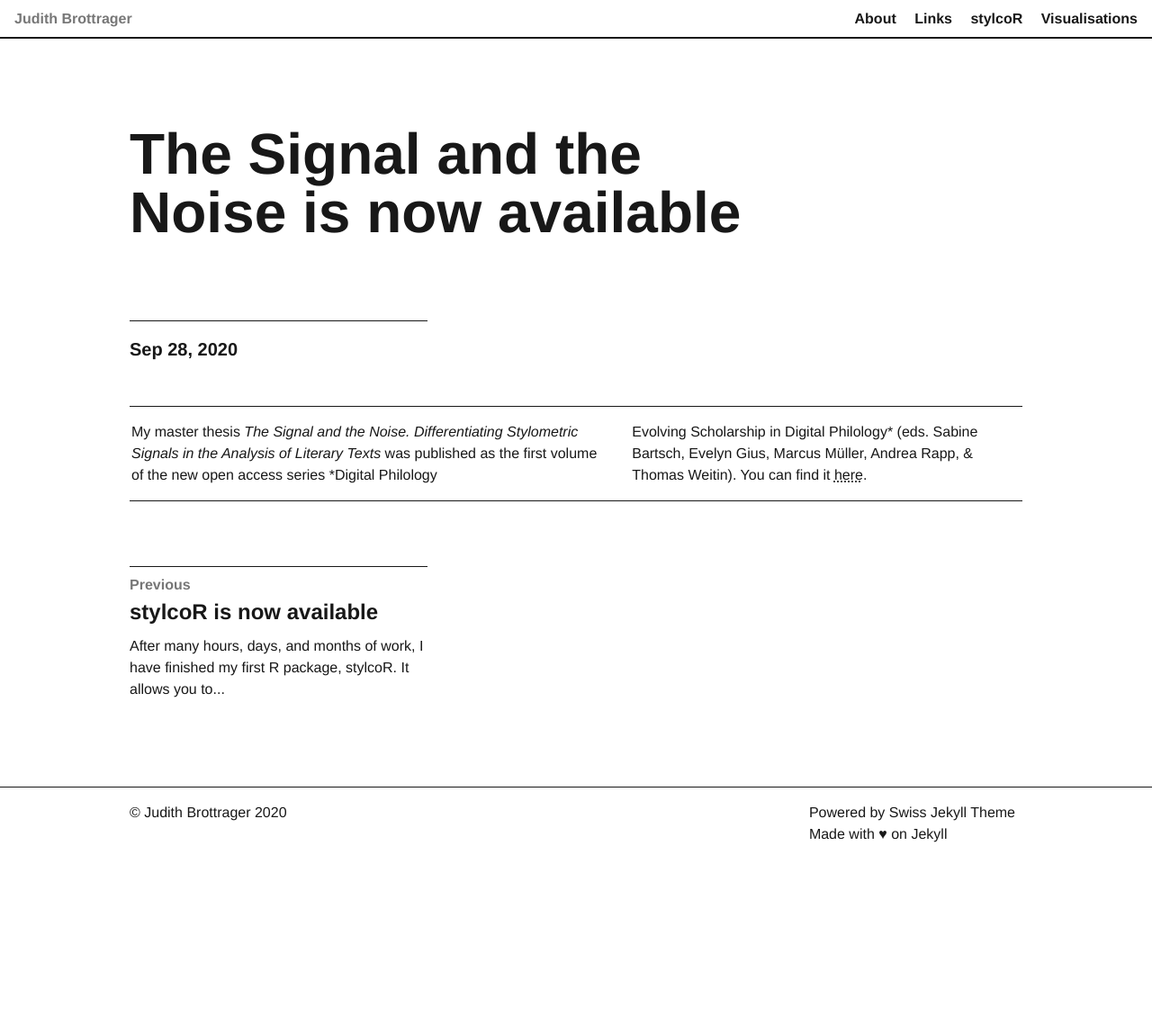
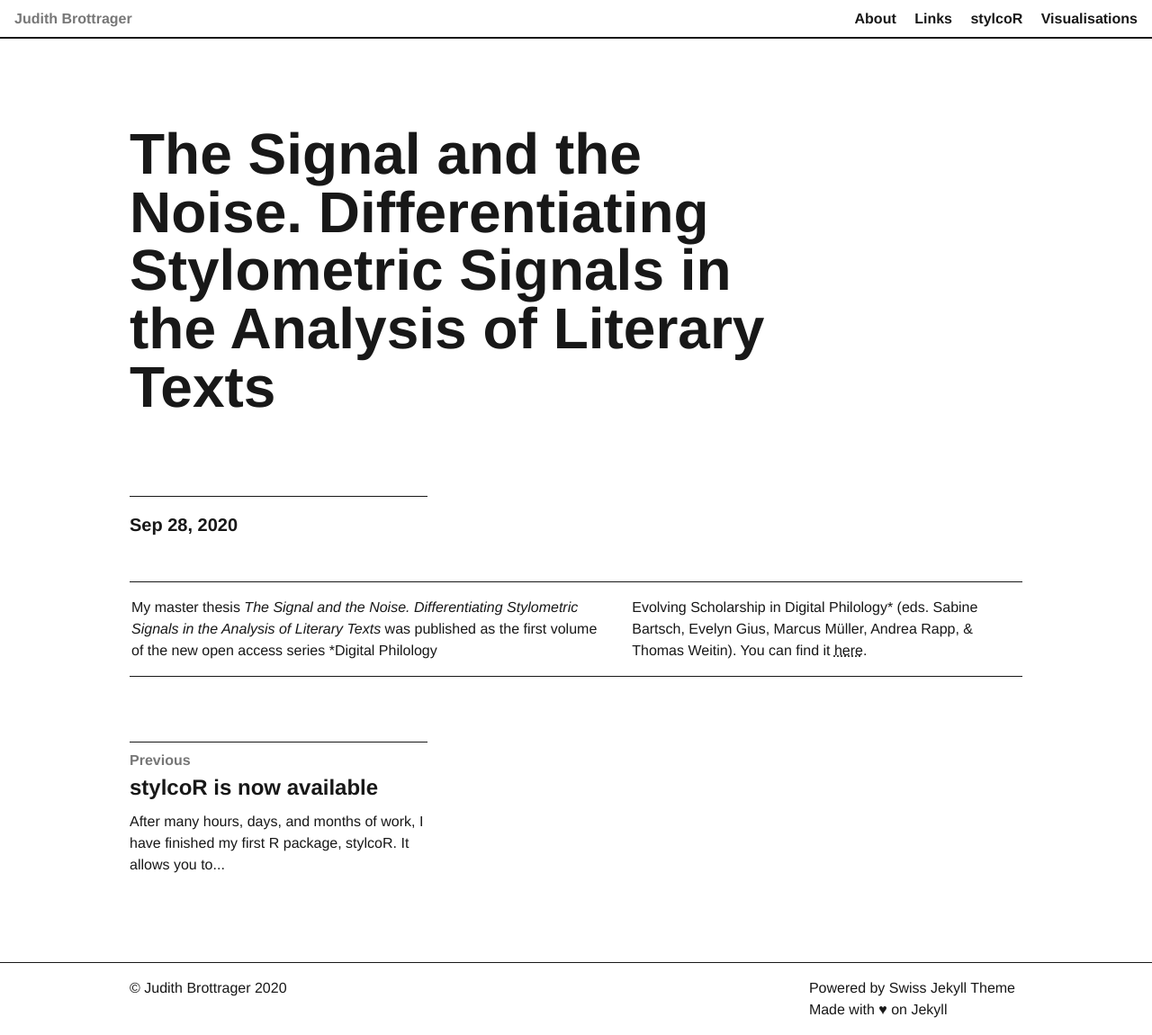
Before and after one commit to jbrottrager/jb, a Jekyll site: the page built from _posts/2020-09-29-signal-and-noise.markdown, in a window 1280 px wide. Shown: the whole page at 90% size. Built offline with Jekyll 4.4.1, drawn with Linux system fonts in a browser that asks for light colours; before the commit the page ends 955 px from its top, so only the background shows below that.

Commit message:
update post

```diff
--- a/_posts/2020-09-29-signal-and-noise.markdown
+++ b/_posts/2020-09-29-signal-and-noise.markdown
@@ -1,6 +1,6 @@
 ---
 layout: post
-title:  "The Signal and the Noise is now available"
+title:  "The Signal and the Noise. Differentiating Stylometric Signals in the Analysis of Literary Texts"
 date:   2020-09-28 10:30:00 +0530
 categories:
 ---
```
